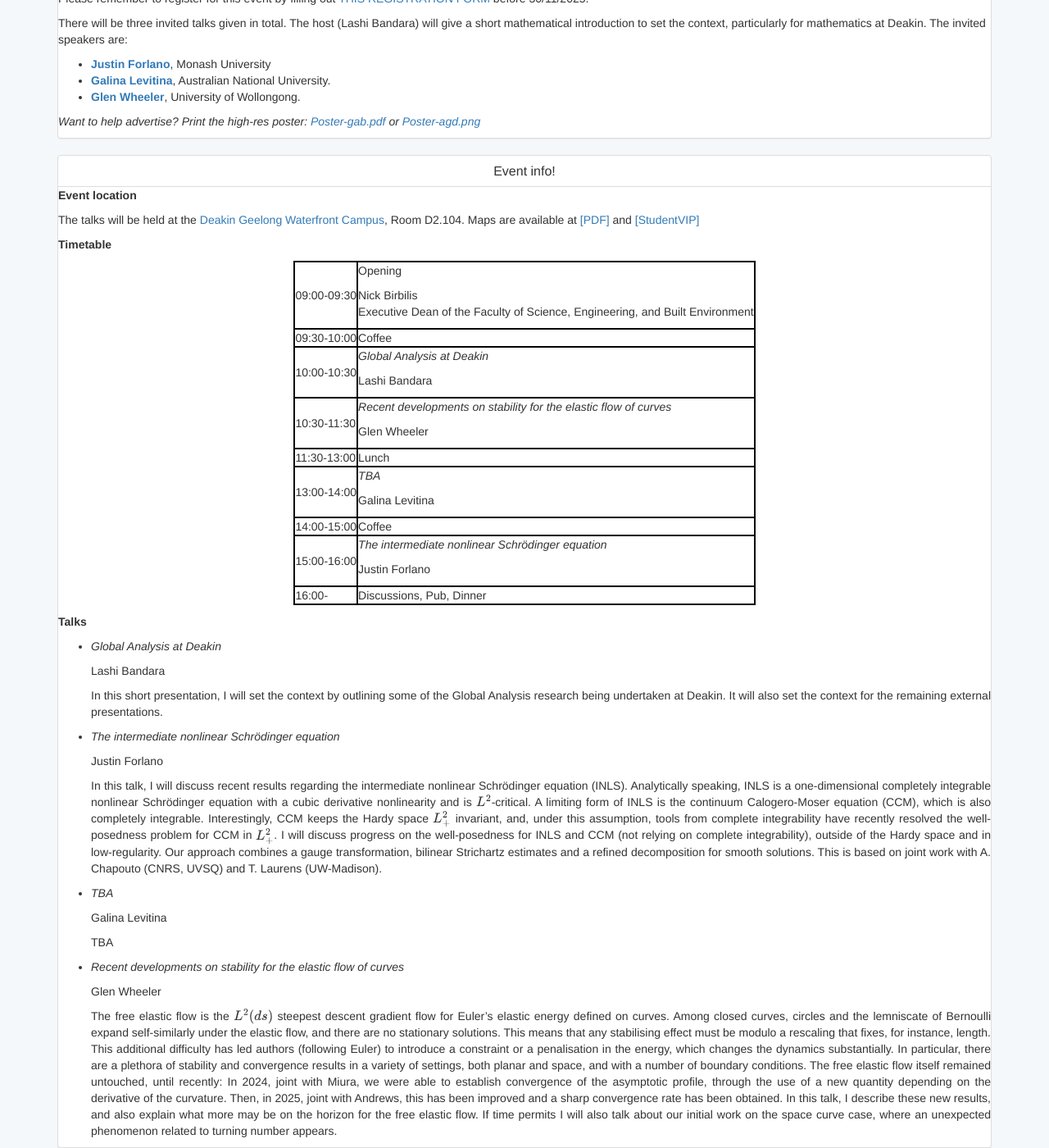
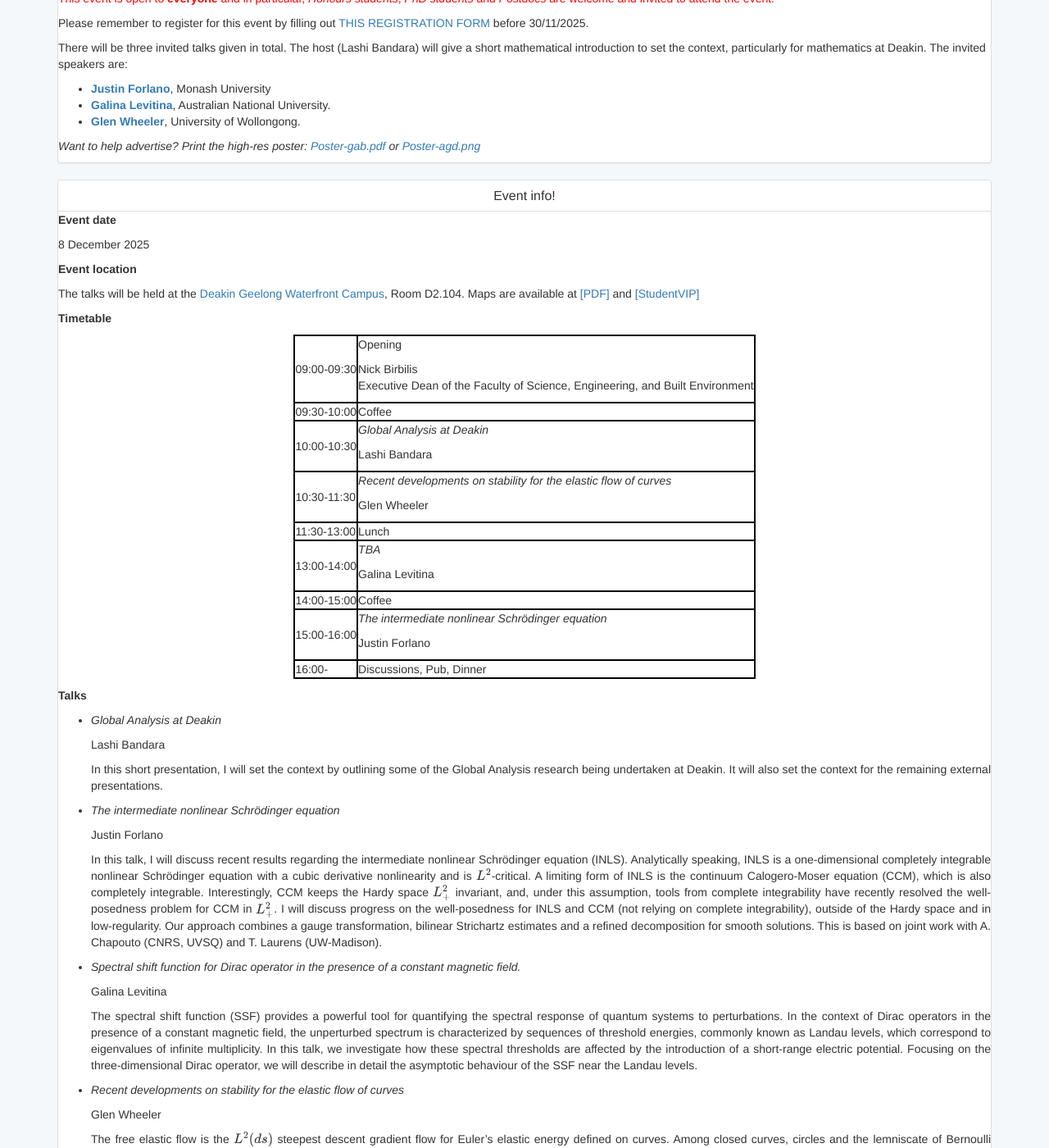
Before and after one commit to lashi-bandara/lashi-bandara.github.io, a Jekyll site: the page built from toc/outreach/events/analysisandgeometrydeakin.html, in a window 1280 px wide and 1400 px high, scrolled down 1038 px. Shown: the whole window at 82% size. Built offline with Jekyll 4.4.1, drawn with Linux system fonts in a browser that asks for light colours; some of the changed text lies outside the part shown.

Commit message:
Added date, support request, Galina's talk

```diff
--- a/toc/outreach/events/analysisandgeometrydeakin.html
+++ b/toc/outreach/events/analysisandgeometrydeakin.html
@@ -16,6 +16,8 @@ description: "Lashi Bandara - Events: A day of ... Analysis &amp; Geometry"
 <p style="color:red;text-align:center"> <b> Please register before 23:59 on 30/11/2025 by filling out <a target="_blank" rel="noopener" href="https://tinyurl.com/agdrego">THIS REGISTRATION FORM</a>
 
   </b> </p>
+
+<p style="color:darkgreen;text-align:center"> <b> Limited support available for travel and accomodation, please email <a href="mailto:lashi.bandara@deakin.edu.au">lashi.bandara@deakin.edu.au</a> with subject "AGD Support" to apply </b> </p>
 
 </div>
 
@@ -82,6 +84,11 @@ Please remember to register for this event by filling out <a target="_blank" rel
   <div class="panel-heading">
     <h1 class="panel-title">Event info!</h1>
   </div>
+
+
+<p><b> Event date </b></p>
+
+<p> 8 December 2025 </p>
 
 <p><b> Event location </b></p>
 
@@ -166,13 +173,13 @@ In this talk, I will discuss recent results regarding the intermediate nonlinear
 </li>
 
 <li>
-<p><em>TBA</em></p>
+<p><em>Spectral shift function for Dirac operator in the presence of a constant magnetic field. </em></p>
 
 <p> Galina Levitina  </p>
 
 
 <p align="justify">
-TBA
+The spectral shift function (SSF) provides a powerful tool for quantifying the spectral response of quantum systems to perturbations. In the context of Dirac operators in the presence of a constant magnetic field, the unperturbed spectrum is characterized by sequences of threshold energies, commonly known as Landau levels, which correspond to eigenvalues of infinite multiplicity. In this talk, we investigate how these spectral thresholds are affected by the introduction of a short-range electric potential. Focusing on the three-dimensional Dirac operator, we will describe in detail the asymptotic behaviour of the SSF near the Landau levels.
 </p>
 </li>
 
```
